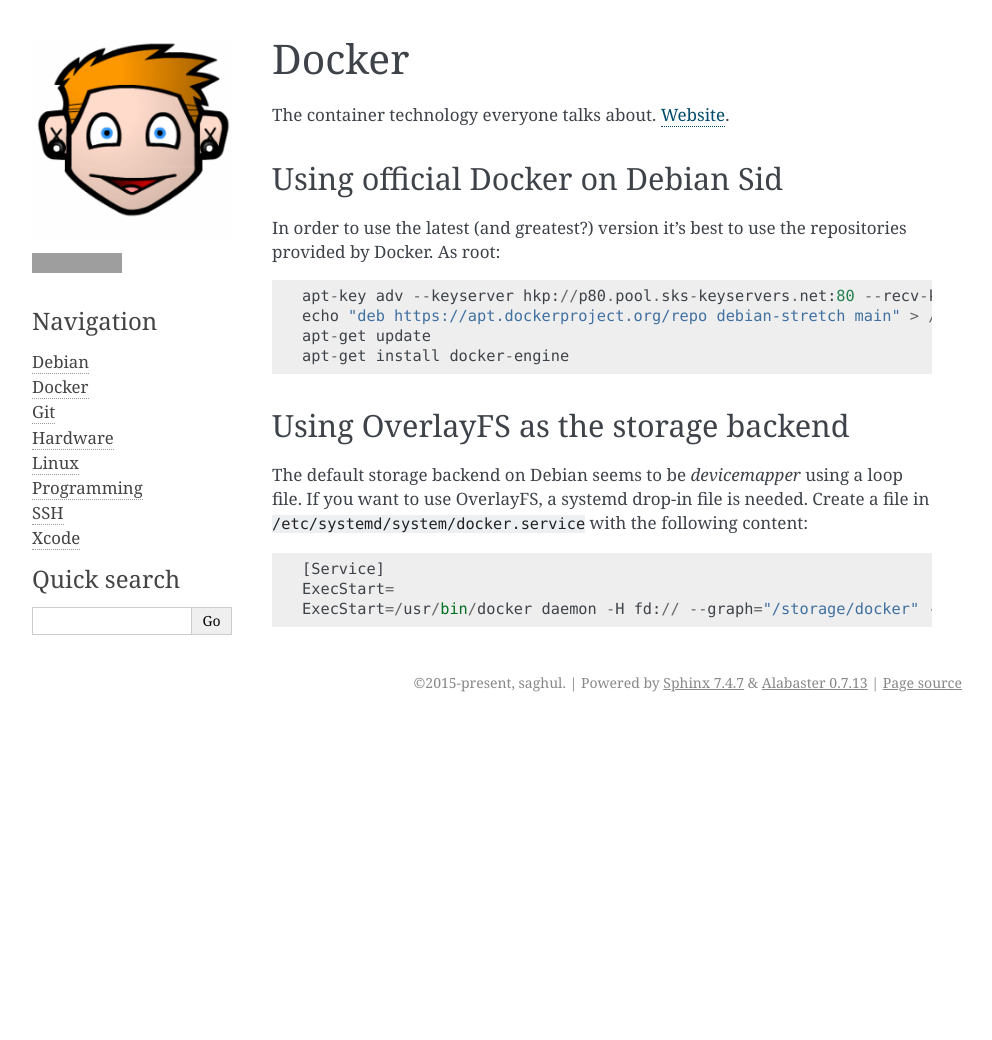
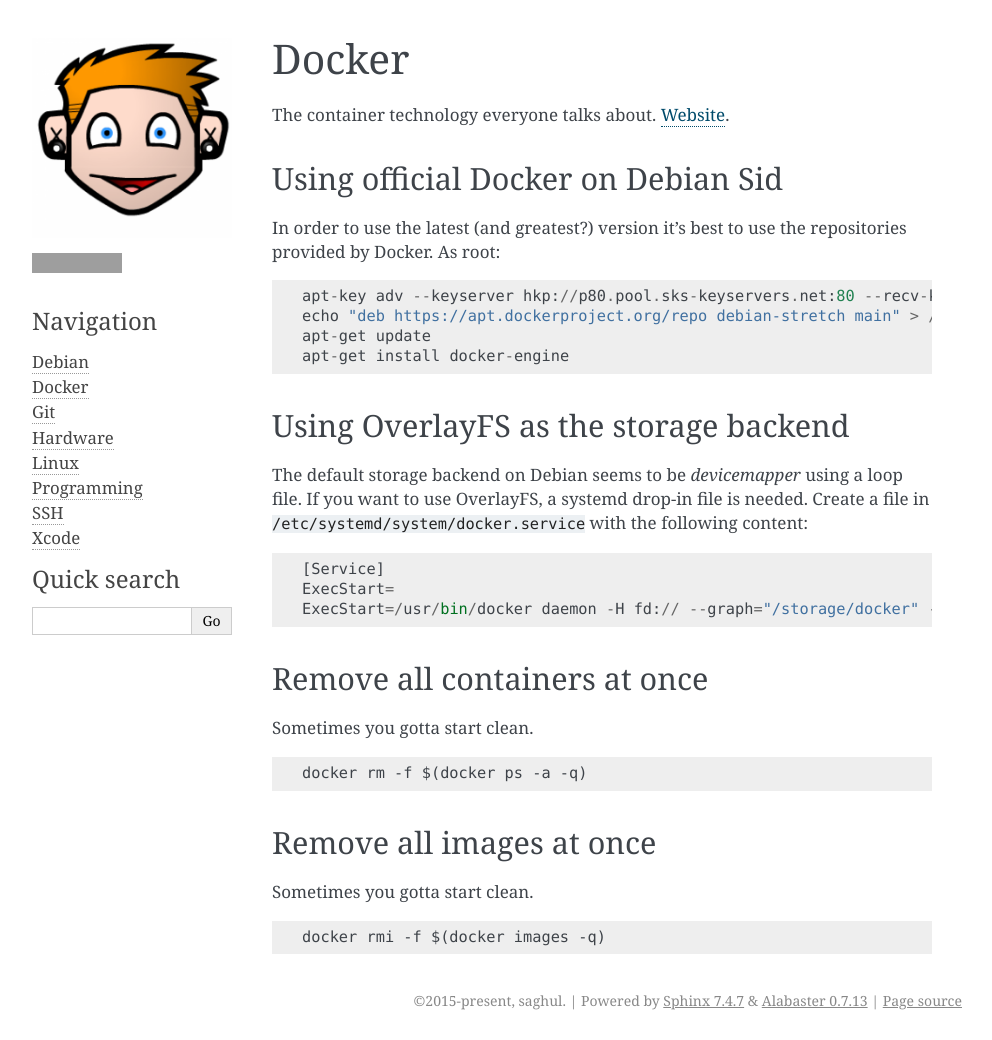
Before and after one commit to saghul/notes, a Sphinx documentation site: the page built from source/docker.rst, in a window 1280 px wide. Shown: the whole page, without its empty margins (148-1140 px from the left). Built offline with Sphinx 7.4.7, drawn with Linux system fonts in a browser that asks for light colours; before the commit the page ends 900 px from its top, so only the background shows below that; grey boxes are pictures that could not be loaded.

Commit message:
Add notes on cleaning Docker containers and images

```diff
--- a/source/docker.rst
+++ b/source/docker.rst
@@ -36,3 +36,23 @@
 
 
 .. _Website: http://docker.io/
+
+
+Remove all containers at once
+-----------------------------
+
+Sometimes you gotta start clean.
+
+::
+
+    docker rm -f $(docker ps -a -q)
+
+
+Remove all images at once
+-------------------------
+
+Sometimes you gotta start clean.
+
+::
+
+    docker rmi -f $(docker images -q)
```
